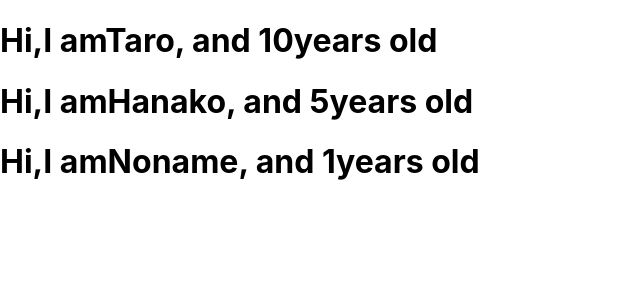
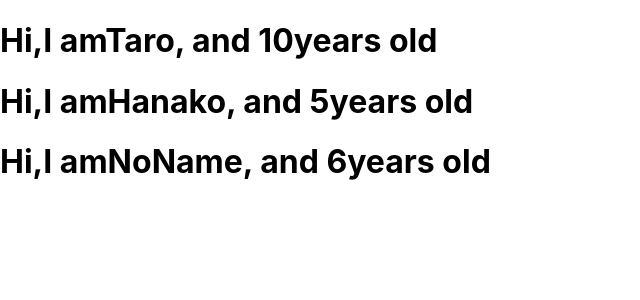
Before and after one commit to satsuki-yabu/udemy-app, a React (Create React App) app: page / in a window 1280 px wide. Shown: the top 300 px of the page, without its empty margins (0-640 px from the left). Built offline with nearby package versions, Linux system fonts and the light colour scheme.

Commit message:
prop-typesについて学習した

```diff
--- a/src/App.js
+++ b/src/App.js
@@ -1,12 +1,12 @@
-
+import PropTypes from 'prop-types'
 // 親コンポーネント
 const App = () => {
 
 const profiles = [
   // arrayの中にハッシュを入れます。ハッシュ→:の前がkey,:の後ろがvalue。keyに基づいたvalueを受け取ることができる。
-  {name: 'Taro', age: '10'},
-  {name: 'Hanako', age: '5'},
-  {name: 'Noname'}
+  {name: 'Taro', age: 10},
+  {name: 'Hanako', age: 5},
+  {name: 'NoName', age: 6}
 ]
   return (
     <>
@@ -33,9 +33,12 @@ const profiles = [
       )
     }
 
-  User.defaultProps = {
-    age: 1
-  }
+    // Userコンポーネントに対するpropTypesをここで定義する
+    // isRequiredは「必ず存在しないとだめですよ」というもの
+    User.propTypes = {
+      name: PropTypes.string,
+      age: PropTypes.number.isRequired
+    }
 
 
 export default App;
```
